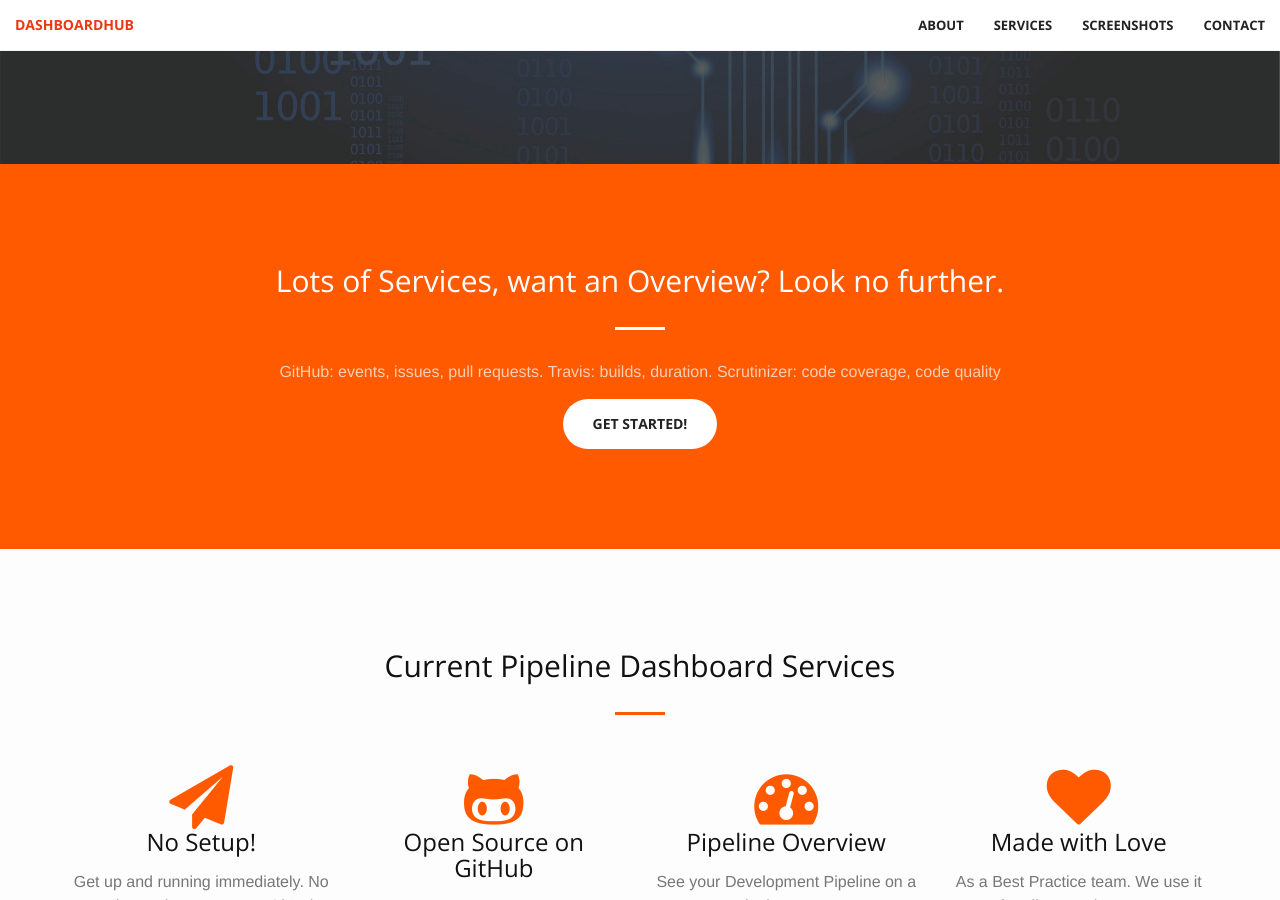
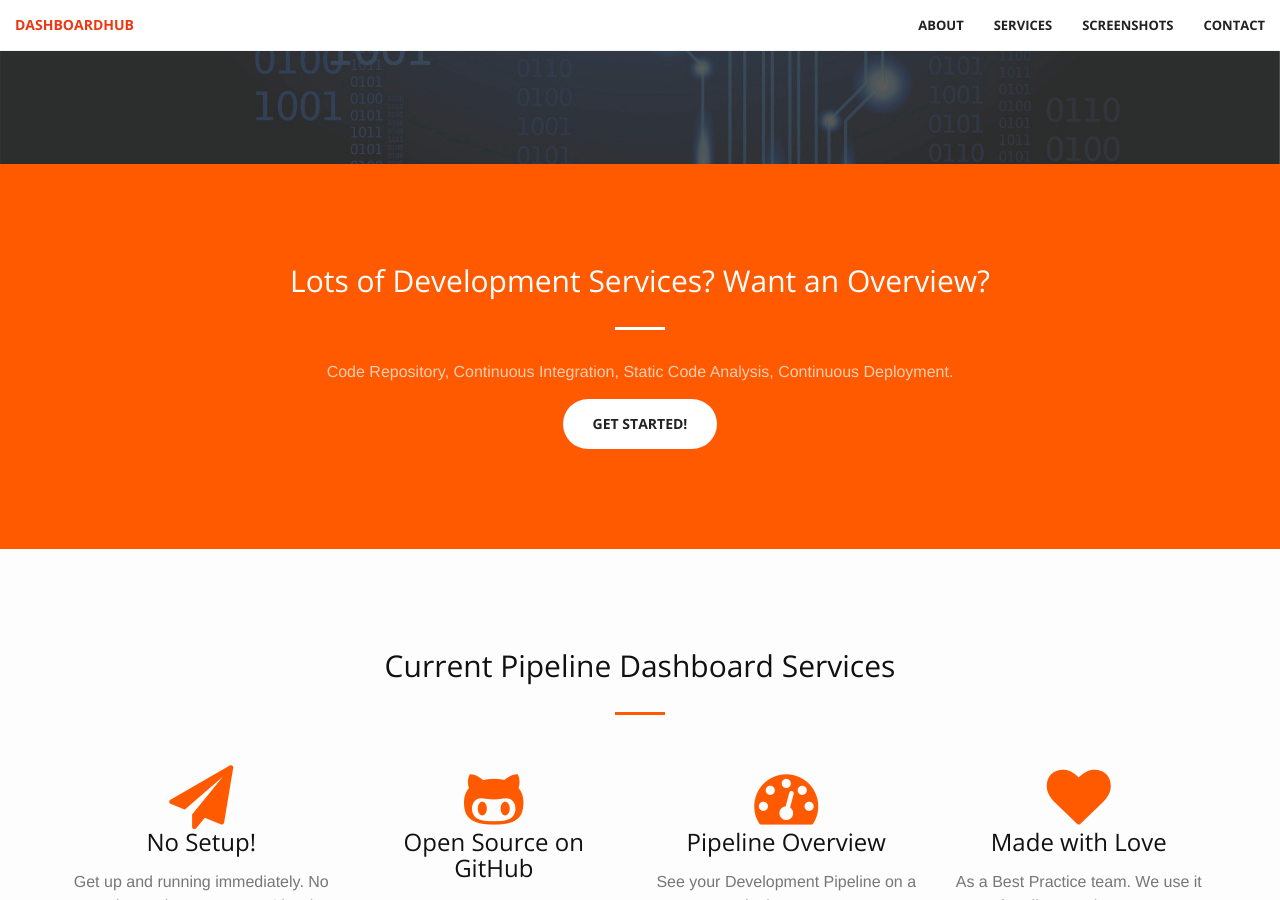
Before and after one commit to DashboardHub/Website, a Jekyll site: the page built from index.html, in a window 1280 px wide and 900 px high, scrolled down 736 px. Built offline with Jekyll 4.4.1, drawn with Linux system fonts in a browser that asks for light colours; nearby versions of some CDN libraries.

Commit message:
Reworded Services section

```diff
--- a/_layouts/default.html
+++ b/_layouts/default.html
@@ -57,9 +57,9 @@
         <div class="container">
             <div class="row">
                 <div class="col-lg-8 col-lg-offset-2 text-center">
-                    <h2 class="section-heading">Lots of Services, want an Overview? Look no further.</h2>
+                    <h2 class="section-heading">Lots of Development Services? Want an Overview?</h2>
                     <hr class="light">
-                    <p class="text-faded">GitHub: events, issues, pull requests. Travis: builds, duration. Scrutinizer: code coverage, code quality</p>
+                    <p class="text-faded">Code Repository, Continuous Integration, Static Code Analysis, Continuous Deployment.</p>
                     <a href="http://dashboardhub.io" class="btn btn-default btn-xl bounceIn wow">Get Started!</a>
                 </div>
             </div>
@@ -102,7 +102,7 @@
                     <div class="service-box">
                         <i class="fa fa-4x fa-heart wow bounceIn text-primary" data-wow-delay=".3s"></i>
                         <h3>Made with Love</h3>
-                        <p class="text-muted">As a Best Practice team. We use it for all our projects too.</p>
+                        <p class="text-muted">As a Best Practice team.  We use it for all our projects too.</p>
                     </div>
                 </div>
             </div>
```
